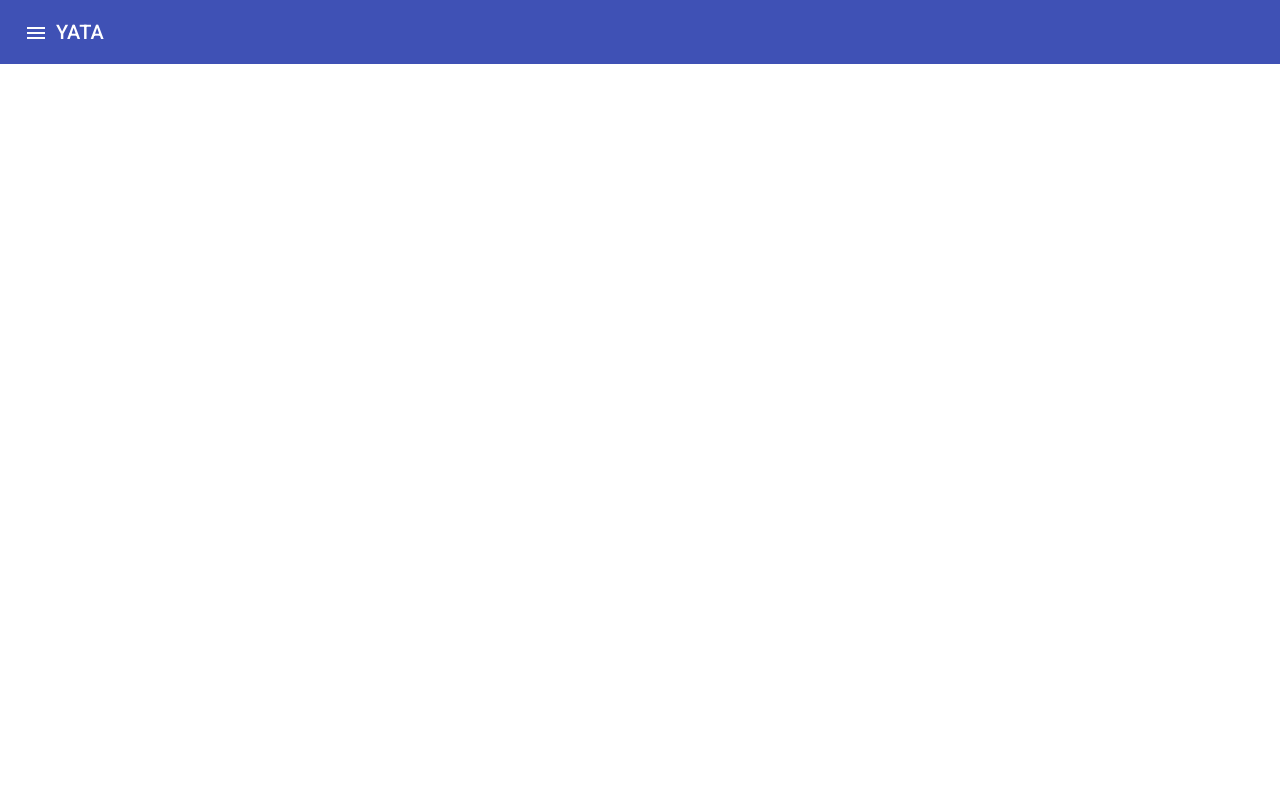
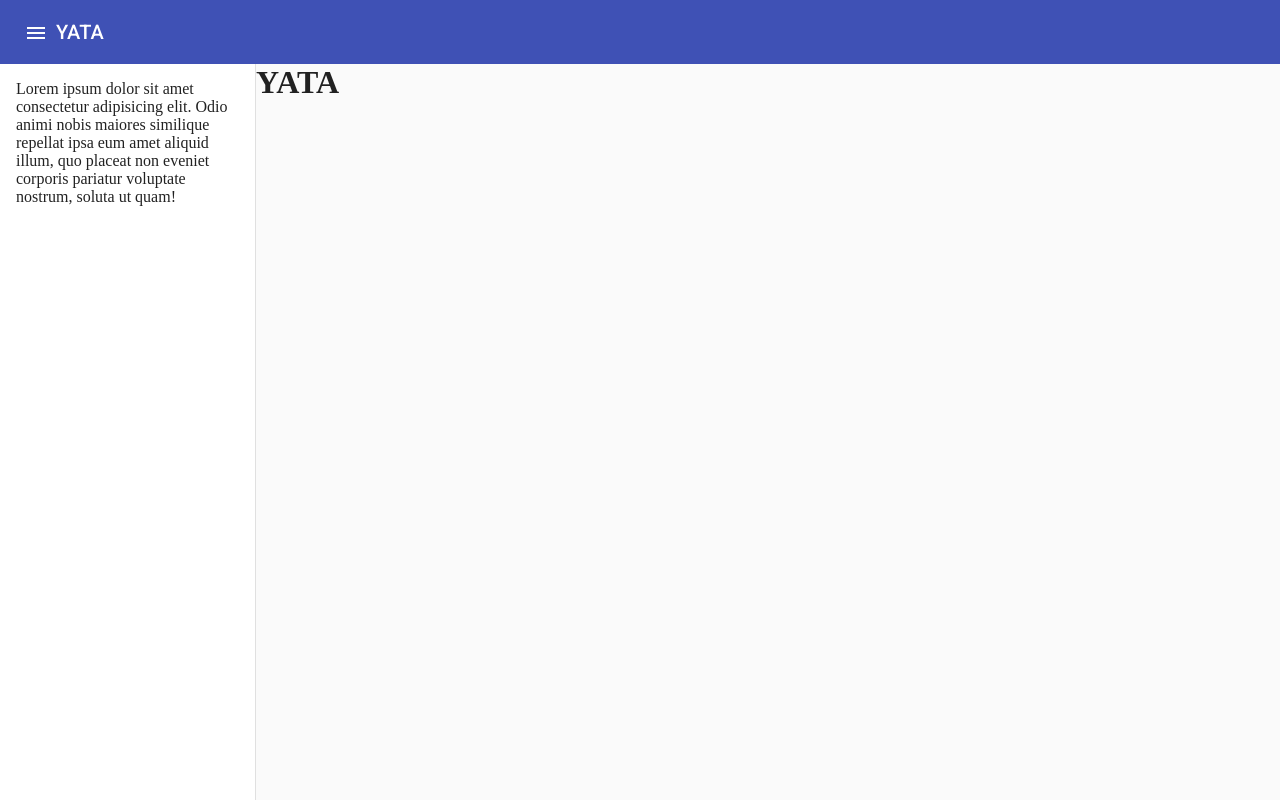
Before and after one commit to ChrisAraneo/yet-another-todo-app, an Angular app in the folder yet-another-todo-app-frontend/: page / in a window 1280 px wide. Built offline with nearby package versions, Linux system fonts and the light colour scheme.

Commit message:
Side navigation container

```diff
--- a/yet-another-todo-app-frontend/src/app/app.component.html
+++ b/yet-another-todo-app-frontend/src/app/app.component.html
@@ -1 +1,4 @@
 <yata-toolbar [title]="title" (menuClick)="onMenuClick()"></yata-toolbar>
+<yata-side-navigation [isOpened]="isMenuOpened">
+  <h1>{{title}}</h1>
+</yata-side-navigation>
--- a/yet-another-todo-app-frontend/src/app/app.module.ts
+++ b/yet-another-todo-app-frontend/src/app/app.module.ts
@@ -6,11 +6,12 @@ import { BrowserModule } from '@angular/platform-browser';
 import { BrowserAnimationsModule } from '@angular/platform-browser/animations';
 import { AppRoutingModule } from './app-routing.module';
 import { AppComponent } from './app.component';
+import { SideNavigationComponent } from './components/side-navigation/side-navigation.component';
 import { ToolbarComponent } from './components/toolbar/toolbar.component';
 import { MaterialModule } from './material.module';
 
 @NgModule({
-  declarations: [AppComponent, ToolbarComponent],
+  declarations: [AppComponent, ToolbarComponent, SideNavigationComponent],
   imports: [
     AppRoutingModule,
     BrowserAnimationsModule,
--- /dev/null
+++ b/yet-another-todo-app-frontend/src/app/components/side-navigation/side-navigation.component.html
@@ -0,0 +1,7 @@
+<mat-drawer-container class="example-container" autosize>
+    <mat-drawer class="example-sidenav" mode="side" [opened]="isOpened">
+        <p>Lorem ipsum dolor sit amet consectetur adipisicing elit. Odio animi nobis maiores similique repellat ipsa eum
+            amet aliquid illum, quo placeat non eveniet corporis pariatur voluptate nostrum, soluta ut quam!</p>
+    </mat-drawer>
+    <ng-content></ng-content>
+</mat-drawer-container>
--- /dev/null
+++ b/yet-another-todo-app-frontend/src/app/components/side-navigation/side-navigation.component.scss
@@ -0,0 +1,9 @@
+mat-drawer-container {
+    width: 100%;
+    height: calc(100vh - 64px);
+}
+
+mat-drawer {
+    width: 256px;
+    padding: 16px;
+}
--- /dev/null
+++ b/yet-another-todo-app-frontend/src/app/components/side-navigation/side-navigation.component.ts
@@ -0,0 +1,14 @@
+import { Component, Input, OnInit } from '@angular/core';
+
+@Component({
+  selector: 'yata-side-navigation',
+  templateUrl: './side-navigation.component.html',
+  styleUrls: ['./side-navigation.component.scss'],
+})
+export class SideNavigationComponent implements OnInit {
+  @Input() isOpened: boolean = true;
+
+  constructor() {}
+
+  ngOnInit(): void {}
+}
```
Also changed, not shown: 1 other file (tests, documents, lock files or other folders).
